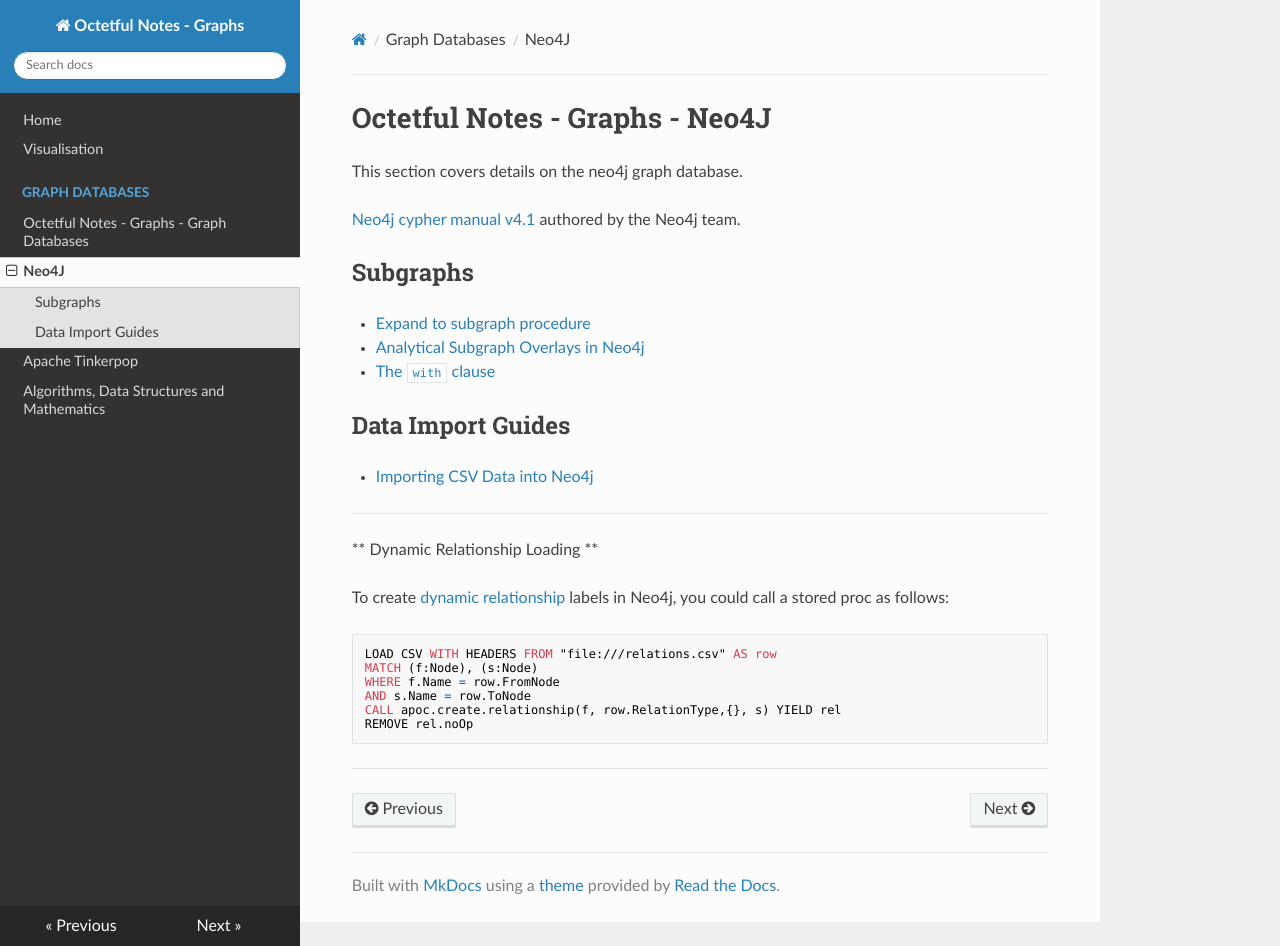
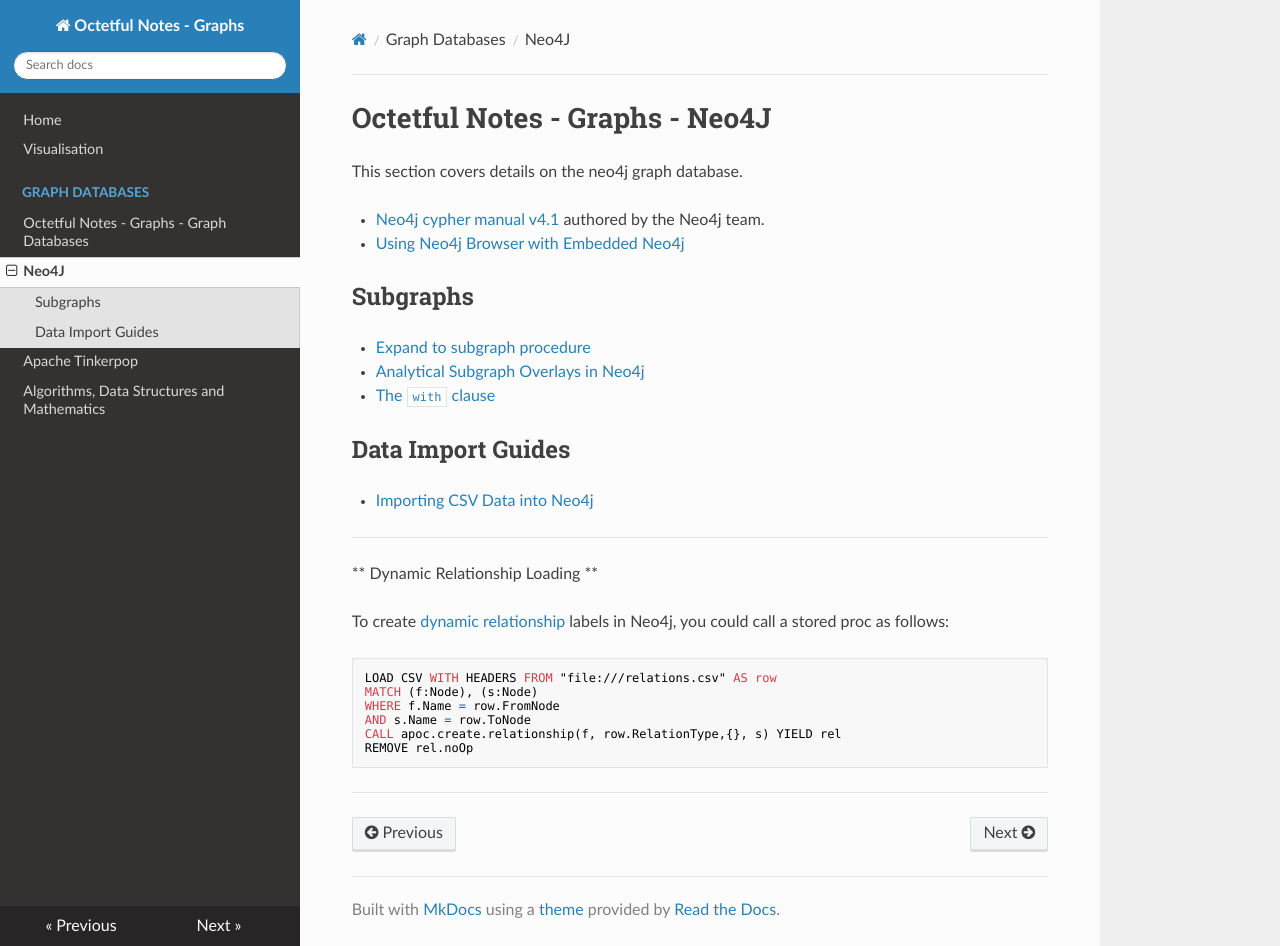
Before and after one commit to octetful-notes/on-graphs, an MkDocs documentation site: the page built from docs/graphdb/neo4j.md, in a window 1280 px wide and 946 px high. Built offline with MkDocs 1.6.1, drawn with Linux system fonts in a browser that asks for light colours; nearby versions of some CDN libraries.

Commit message:
Add embedded neo4j link.

```diff
--- a/docs/graphdb/neo4j.md
+++ b/docs/graphdb/neo4j.md
@@ -2,7 +2,8 @@
 
 This section covers details on the neo4j graph database.
 
-[Neo4j cypher manual v4.1](https://neo4j.com/docs/cypher-manual/current/) authored by the Neo4j team.
+* [Neo4j cypher manual v4.1](https://neo4j.com/docs/cypher-manual/current/) authored by the Neo4j team.
+* [Using Neo4j Browser with Embedded Neo4j](https://graphaware.com/neo4j/2014/11/21/neo4j-browser-with-embedded.html)
 
 ## Subgraphs
 - [Expand to subgraph procedure](https://neo4j.com/labs/apoc/4.1/graph-querying/expand-subgraph/)
```
